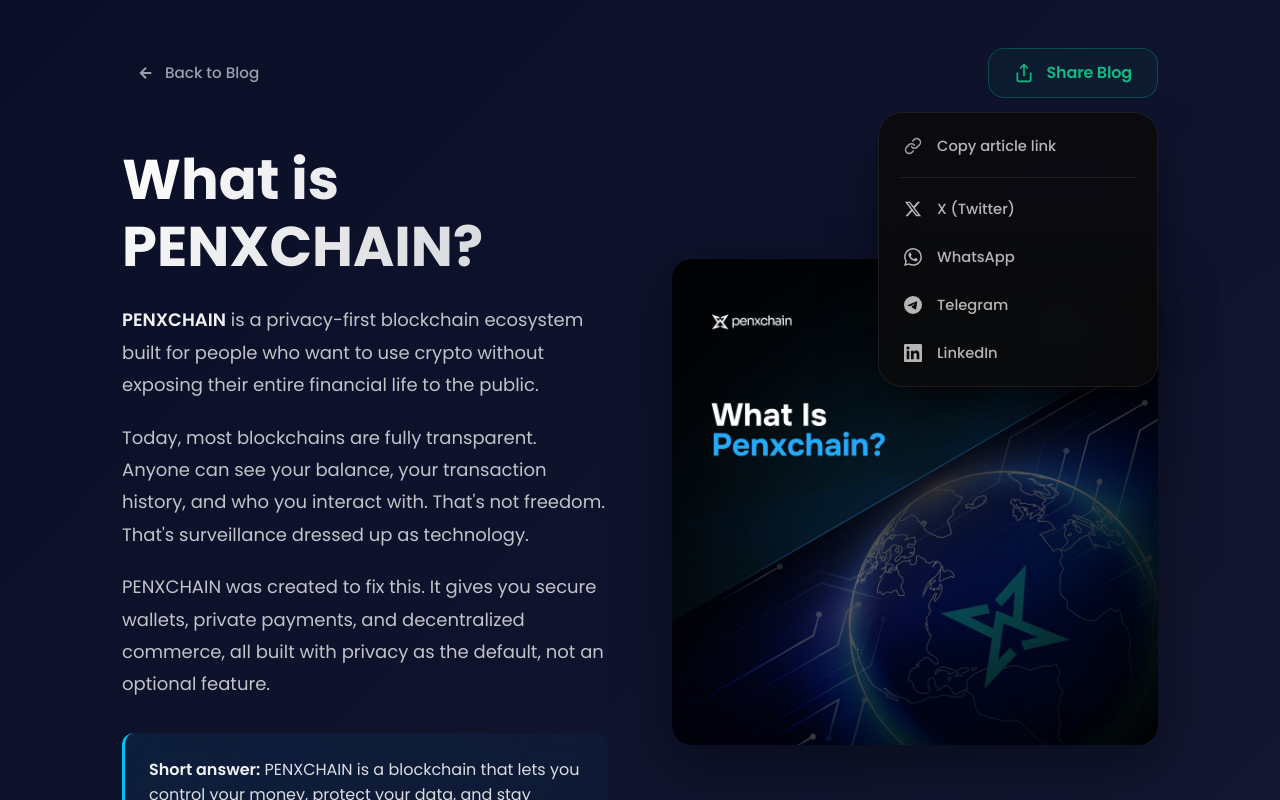
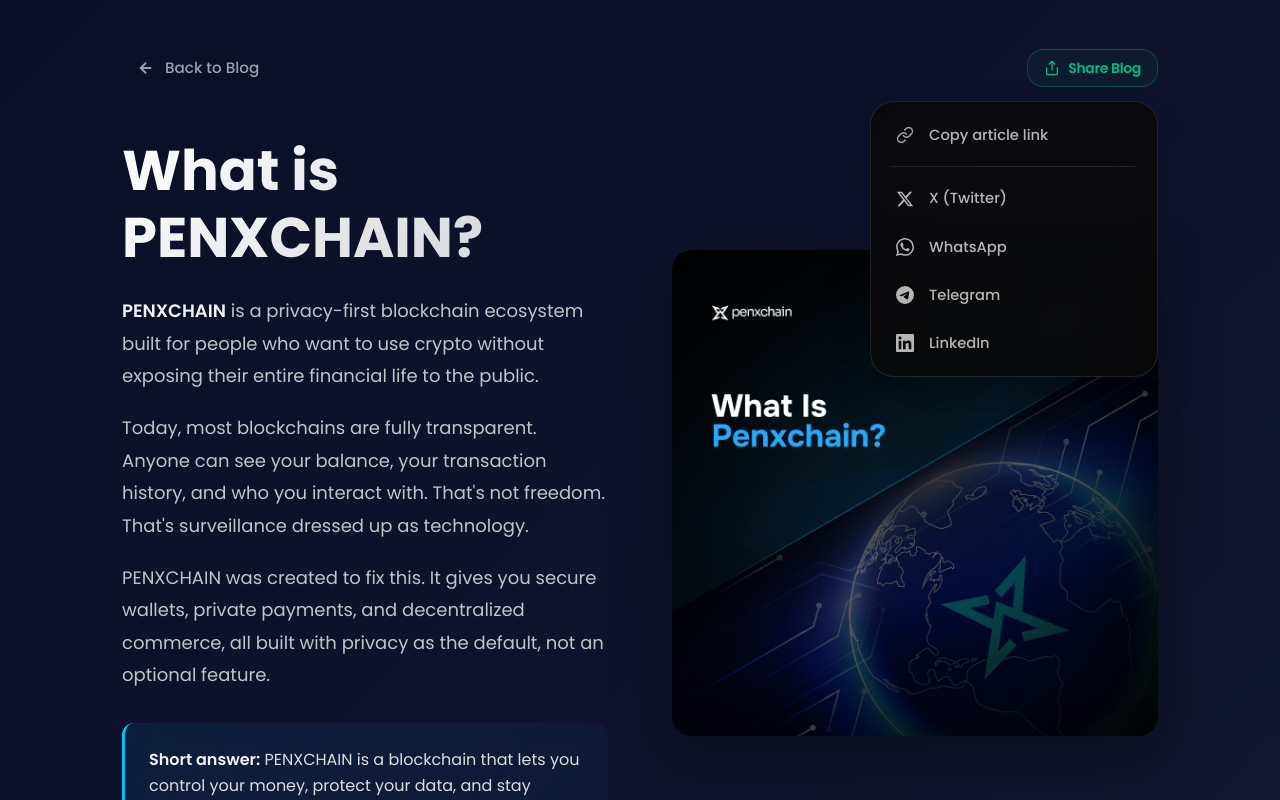
Before and after one commit to Penxchain/penxchain.org, a Next.js app: page /blog/what-is-penxchain in a window 1280 px wide. Both pictures are taken after a click on the button "Share Blog". Shown: the top 800 px of the page. Built offline with nearby package versions, Linux system fonts and the light colour scheme.

Commit message:
feat: Updated social media share buttons, a footer component, tokenomics PDF, and site icon.

```diff
--- a/src/components/ShareButtons.tsx
+++ b/src/components/ShareButtons.tsx
@@ -14,7 +14,6 @@
   icon: React.ReactNode;
   label: string;
   active?: boolean;
-  accent?: string;
 }
 
 export default function ShareButtons({
@@ -26,9 +25,8 @@
   const [showShareMenu, setShowShareMenu] = useState(false);
   const menuRef = useRef<HTMLDivElement>(null);
 
-  const ACCENT_PRIMARY = "#10b981";
-  const GLASS_BG = "rgba(10, 10, 12, 0.9)";
-  const BORDER_SUBTLE = "rgba(255, 255, 255, 0.08)";
+  // Constants tailored for Tailwind arbitrary values where needed
+  // Primary Color: Emerald-500 (#10b981)
 
   const getShareUrl = () => {
     if (typeof window === "undefined") return "";
@@ -122,37 +120,19 @@
   };
 
   return (
-    <div
-      style={{ position: "relative", display: "inline-block" }}
-      ref={menuRef}
-    >
-      {/* Main Trigger Button */}
+    <div className="relative inline-block" ref={menuRef}>
+      {/* Main Trigger Button - Size Reduced */}
       <motion.button
         onClick={() => setShowShareMenu(!showShareMenu)}
         whileHover={{
           scale: 1.02,
-          boxShadow: `0 0 25px rgba(16, 185, 129, 0.25)`,
-          borderColor: "rgba(16, 185, 129, 0.6)",
+          // Tailwind handles hover colors, Framer handles the physical scaling
         }}
         whileTap={{ scale: 0.98 }}
-        style={{
-          display: "flex",
-          alignItems: "center",
-          gap: "12px",
-          padding: "12px 25px",
-          background: "rgba(16, 185, 129, 0.05)",
-          border: `1px solid rgba(16, 185, 129, 0.3)`,
-          borderRadius: "16px",
-          color: ACCENT_PRIMARY,
-          fontSize: "1rem",
-          fontWeight: "600",
-          cursor: "pointer",
-          backdropFilter: "blur(12px)",
-          transition: "all 0.4s cubic-bezier(0.23, 1, 0.32, 1)",
-        }}
+        className="group flex items-center gap-2 rounded-2xl border border-emerald-500/30 bg-emerald-500/5 px-4 py-2 text-sm font-semibold text-emerald-500 backdrop-blur-md transition-all duration-300 hover:border-emerald-500/60 hover:shadow-[0_0_25px_rgba(16,185,129,0.25)]"
       >
-        <ShareIcon size={20} color={ACCENT_PRIMARY} />
-        <span style={{ letterSpacing: "-0.01em" }}>Share Blog</span>
+        <ShareIcon size={16} className="text-emerald-500" />
+        <span className="tracking-tight">Share Blog</span>
       </motion.button>
 
       {/* Share Menu Dropdown */}
@@ -163,20 +143,7 @@
             animate={{ opacity: 1, y: 0, scale: 1, filter: "blur(0px)" }}
             exit={{ opacity: 0, y: 8, scale: 0.95, filter: "blur(4px)" }}
             transition={{ duration: 0.2, ease: [0.23, 1, 0.32, 1] }}
-            style={{
-              position: "absolute",
-              top: "calc(100% + 14px)",
-              right: 0,
-              width: "280px",
-              background: GLASS_BG,
-              backdropFilter: "blur(20px) saturate(160%)",
-              border: `1px solid ${BORDER_SUBTLE}`,
-              borderRadius: "24px",
-              padding: "10px",
-              boxShadow:
-                "0 30px 60px -12px rgba(0, 0, 0, 0.5), 0 18px 36px -18px rgba(0, 0, 0, 0.5)",
-              zIndex: 1000,
-            }}
+            className="absolute right-0 top-full z-50 mt-3.5 w-72 rounded-3xl border border-white/10 bg-[#0a0a0c]/90 p-2.5 shadow-2xl backdrop-blur-xl backdrop-saturate-150"
           >
             <motion.div
               initial="closed"
@@ -193,30 +160,17 @@
                 active={copied}
                 icon={
                   copied ? (
-                    <CheckIcon color={ACCENT_PRIMARY} />
+                    <CheckIcon className="text-emerald-500" />
                   ) : (
-                    <LinkIcon color="rgba(255,255,255,0.6)" />
+                    <LinkIcon className="text-white/60" />
                   )
                 }
                 label={copied ? "Copied to clipboard" : "Copy article link"}
-                accent={ACCENT_PRIMARY}
               />
 
-              <div
-                style={{
-                  height: "1px",
-                  background: BORDER_SUBTLE,
-                  margin: "8px 10px",
-                }}
-              />
+              <div className="my-2 h-px bg-white/10 mx-2.5" />
 
-              <div
-                style={{
-                  display: "grid",
-                  gridTemplateColumns: "1fr",
-                  gap: "2px",
-                }}
-              >
+              <div className="grid grid-cols-1 gap-0.5">
                 {socialLinks.map((social) => (
                   <MenuButton
                     key={social.name}
@@ -230,16 +184,10 @@
               {typeof navigator !== "undefined" &&
                 typeof navigator.share === "function" && (
                   <>
-                    <div
-                      style={{
-                        height: "1px",
-                        background: BORDER_SUBTLE,
-                        margin: "8px 10px",
-                      }}
-                    />
+                    <div className="my-2 h-px bg-white/10 mx-2.5" />
                     <MenuButton
                       onClick={handleNativeShare}
-                      icon={<MoreIcon color="rgba(255,255,255,0.6)" />}
+                      icon={<MoreIcon className="text-white/60" />}
                       label="More options"
                     />
                   </>
@@ -252,13 +200,7 @@
   );
 }
 
-function MenuButton({
-  onClick,
-  icon,
-  label,
-  active = false,
-  accent = "white",
-}: MenuButtonProps) {
+function MenuButton({ onClick, icon, label, active = false }: MenuButtonProps) {
   return (
     <motion.button
       variants={{
@@ -266,57 +208,28 @@
         closed: { opacity: 0, x: -8 },
       }}
       onClick={onClick}
-      style={{
-        display: "flex",
-        alignItems: "center",
-        gap: "14px",
-        width: "100%",
-        padding: "12px 14px",
-        background: "transparent",
-        border: "none",
-        borderRadius: "14px",
-        color: active ? accent : "rgba(255, 255, 255, 0.7)",
-        fontSize: "0.92rem",
-        fontWeight: "500",
-        cursor: "pointer",
-        transition: "all 0.25s cubic-bezier(0.4, 0, 0.2, 1)",
-        textAlign: "left",
-      }}
-      onMouseEnter={(e) => {
-        e.currentTarget.style.background = "rgba(255, 255, 255, 0.05)";
-        e.currentTarget.style.color = "#fff";
-      }}
-      onMouseLeave={(e) => {
-        e.currentTarget.style.background = "transparent";
-        if (!active) e.currentTarget.style.color = "rgba(255, 255, 255, 0.7)";
-      }}
+      className={`flex w-full items-center gap-3.5 rounded-xl px-3.5 py-3 text-left text-[0.92rem] font-medium transition-colors hover:bg-white/5 hover:text-white ${
+        active ? "text-emerald-500" : "text-white/70"
+      }`}
     >
-      <span
-        style={{
-          display: "flex",
-          alignItems: "center",
-          justifyContent: "center",
-          width: "20px",
-        }}
-      >
-        {icon}
-      </span>
+      <span className="flex w-5 items-center justify-center">{icon}</span>
       {label}
     </motion.button>
   );
 }
 
-// Icons with optional color props for better dynamic styling
-const ShareIcon = ({ size = 20, color = "currentColor" }) => (
+// Icons adjusted to accept className for styling
+const ShareIcon = ({ size = 20, className = "" }) => (
   <svg
     width={size}
     height={size}
     viewBox="0 0 24 24"
     fill="none"
-    stroke={color}
+    stroke="currentColor"
     strokeWidth="2"
     strokeLinecap="round"
     strokeLinejoin="round"
+    className={className}
   >
     <path d="M4 12v8a2 2 0 0 0 2 2h12a2 2 0 0 0 2-2v-8" />
     <polyline points="16 6 12 2 8 6" />
@@ -344,45 +257,48 @@
     <path d="M20.447 20.452h-3.554v-5.569c0-1.328-.027-3.037-1.852-3.037-1.853 0-2.136 1.445-2.136 2.939v5.667H9.351V9h3.414v1.561h.046c.477-.9 1.637-1.85 3.37-1.85 3.601 0 4.267 2.37 4.267 5.455v6.286zM5.337 7.433c-1.144 0-2.063-.926-2.063-2.065 0-1.138.92-2.063 2.063-2.063 1.14 0 2.064.925 2.064 2.063 0 1.139-.925 2.065-2.064 2.065zm1.782 13.019H3.555V9h3.564v11.452zM22.225 0H1.771C.792 0 0 .774 0 1.729v20.542C0 23.227.792 24 1.771 24h20.451C23.2 24 24 23.227 24 22.271V1.729C24 .774 23.2 0 22.222 0h.003z" />
   </svg>
 );
-const LinkIcon = ({ color = "currentColor" }) => (
+const LinkIcon = ({ className = "" }) => (
   <svg
     width="18"
     height="18"
     viewBox="0 0 24 24"
     fill="none"
-    stroke={color}
+    stroke="currentColor"
     strokeWidth="2"
     strokeLinecap="round"
     strokeLinejoin="round"
+    className={className}
   >
     <path d="M10 13a5 5 0 0 0 7.54.54l3-3a5 5 0 0 0-7.07-7.07l-1.72 1.71" />
     <path d="M14 11a5 5 0 0 0-7.54-.54l-3 3a5 5 0 0 0 7.07 7.07l1.71-1.71" />
   </svg>
 );
-const CheckIcon = ({ color = "currentColor" }) => (
+const CheckIcon = ({ className = "" }) => (
   <svg
     width="18"
     height="18"
     viewBox="0 0 24 24"
     fill="none"
-    stroke={color}
+    stroke="currentColor"
     strokeWidth="3"
     strokeLinecap="round"
     strokeLinejoin="round"
+    className={className}
   >
     <polyline points="20 6 9 17 4 12" />
   </svg>
 );
-const MoreIcon = ({ color = "currentColor" }) => (
+const MoreIcon = ({ className = "" }) => (
   <svg
     width="18"
     height="18"
     viewBox="0 0 24 24"
     fill="none"
-    stroke={color}
+    stroke="currentColor"
     strokeWidth="2"
     strokeLinecap="round"
     strokeLinejoin="round"
+    className={className}
   >
     <circle cx="12" cy="12" r="1" />
     <circle cx="19" cy="12" r="1" />
--- a/src/components/footer.tsx
+++ b/src/components/footer.tsx
@@ -34,7 +34,7 @@
   ],
   Resources: [
     { label: "Documentation", href: "/docs" },
-    { label: "Whitepaper", href: "/docs/PENXCHAIN-WHITEPAPER IDO.pdf" },
+    { label: "Whitepaper", href: "/docs/PENXCHAIN Tokenomics IDO UPDATED PRE-TGE.pdf" },
     { label: "Blogs", href: "/blog" },
     { label: "Github", href: "https://github.com/Penxchain" },
   ],
```
Also changed, not shown: public/penx-icon.png, 1 other file (tests, documents, lock files or other folders).
